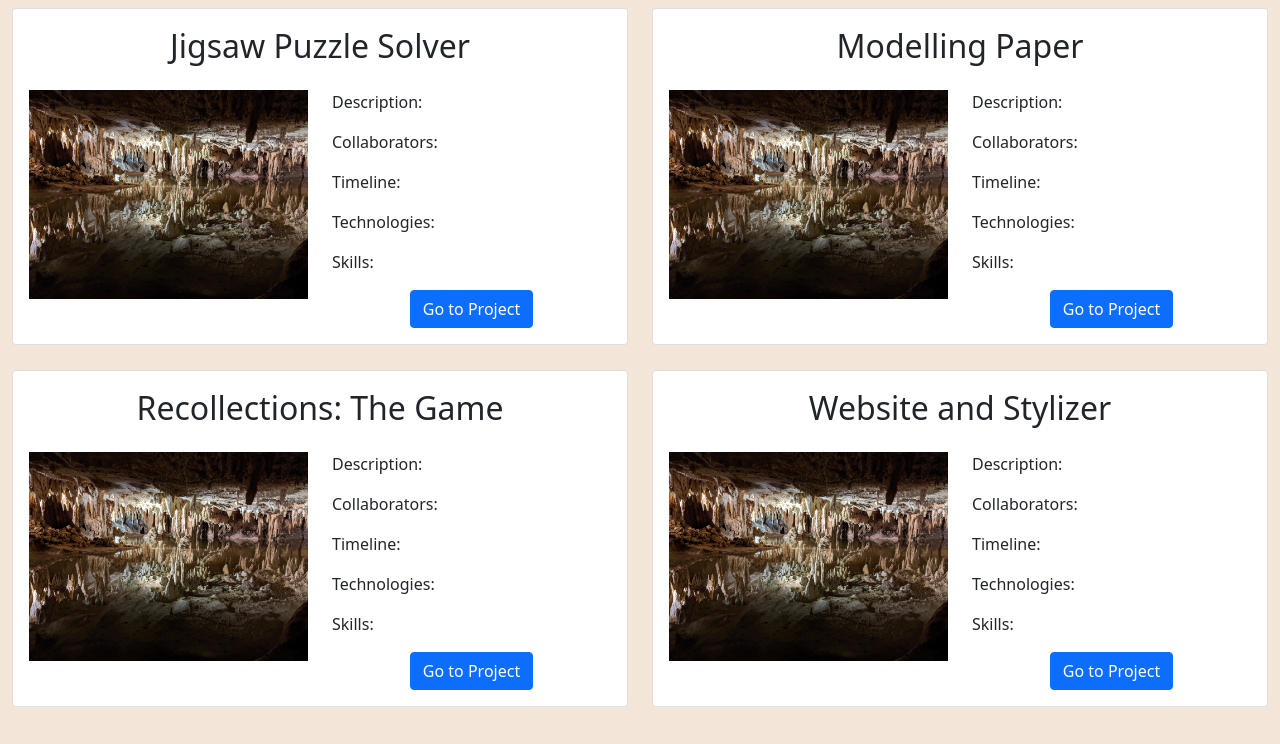
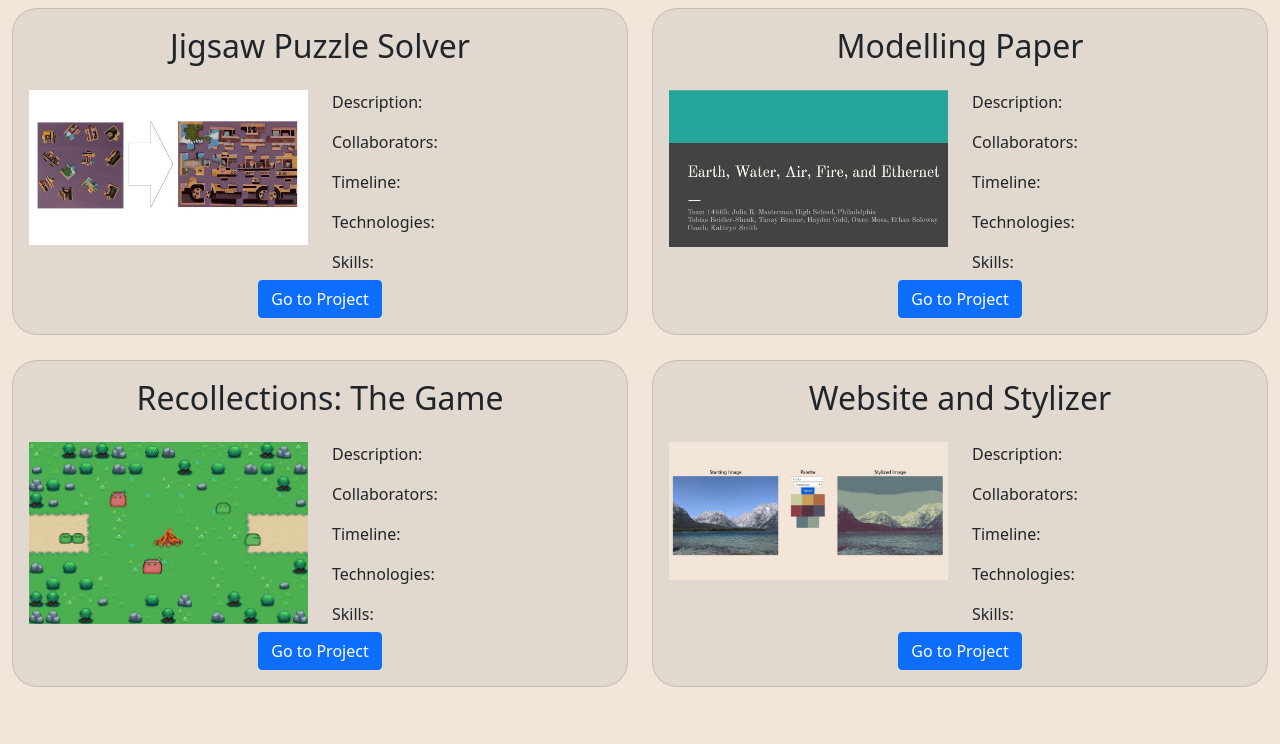
Before and after one commit to TBennur/website, a Flask app: page /projects in a window 1280 px wide. Shown: the part 56-800 px from the top of the page. Run offline with Flask 2, Linux system fonts and the light colour scheme; parts of the project's set-up code (start-up, migrations or seed data) failed here and were passed over; some libraries are stand-ins or nearby versions.

Commit message:
Projects Formatting and Images

```diff
--- a/website/static/css/overrides.css
+++ b/website/static/css/overrides.css
@@ -6,6 +6,12 @@
 
 .webpage-render {
     margin-top: 5%;
+    padding-bottom: 1%;
+}
+
+.project-card {
+    border-radius: 25px;
+    background-color: rgb(225, 216, 207)
 }
 
 .nav-opacity {
--- a/website/templates/projects.html
+++ b/website/templates/projects.html
@@ -11,12 +11,12 @@
     <div class = "container-fluid webpage-render">
       <div class="row">
         <div class="col-6">
-          <div class="card">
+          <div class="card project-card">
             <h2 class="card-title text-center" style="margin-top:3%"> Jigsaw Puzzle Solver </h2>
             <div class="card-body" style="flex-direction: row;">
               <div class="row">
                 <div class="col-6">
-                  <img class="card-img-left text-center" src="{{ url_for('static',     filename='defaultFiles/Images/cave.png') }}" style="width: 100%">
+                  <img class="card-img-left text-center" src="{{ url_for('static',     filename='defaultFiles/portfolioPictures/solverScreenshot.jpg') }}" style="width: 100%">
                 </div>
                 <div class="col-6">
                   <p class="card-text">Description:</p>
@@ -24,21 +24,21 @@
                   <p class="card-text">Timeline:</p>
                   <p class="card-text">Technologies:</p>
                   <p class="card-text">Skills:</p>
-                  <div class="text-center">
+                </div>
+                <div class = "text-center" style = "margin-top: 1%;">
                   <a href="#" class="btn btn-primary">Go to Project</a>
                 </div>
               </div>
             </div>
           </div>
         </div>
-        </div>
         <div class="col-6">
-          <div class="card">
+          <div class="card project-card">
             <h2 class="card-title text-center" style="margin-top:3%"> Modelling Paper </h2>
             <div class="card-body" style="flex-direction: row;">
               <div class="row">
                 <div class="col-6">
-                  <img class="card-img-left text-center" src="{{ url_for('static',     filename='defaultFiles/Images/cave.png') }}" style="width: 100%">
+                  <img class="card-img-left text-center" src="{{ url_for('static',     filename='defaultFiles/portfolioPictures/modellingScreenshot.jpg') }}" style="width: 100%">
                 </div>
                 <div class="col-6">
                   <p class="card-text">Description:</p>
@@ -46,9 +46,9 @@
                   <p class="card-text">Timeline:</p>
                   <p class="card-text">Technologies:</p>
                   <p class="card-text">Skills:</p>
-                  <div class="text-center">
+                </div>
+                <div class = "text-center" style = "margin-top: 1%;">
                   <a href="#" class="btn btn-primary">Go to Project</a>
-                  </div>
                 </div>
             </div>
             </div>
@@ -57,12 +57,12 @@
       </div>
       <div class="row" style="margin-top: 2%;">
         <div class="col-6">
-          <div class="card">
+          <div class="card project-card">
             <h2 class="card-title text-center" style="margin-top:3%"> Recollections: The Game </h2>
             <div class="card-body" style="flex-direction: row;">
               <div class="row">
                 <div class="col-6">
-                  <img class="card-img-left text-center" src="{{ url_for('static',     filename='defaultFiles/Images/cave.png') }}" style="width: 100%">
+                  <img class="card-img-left text-center" src="{{ url_for('static',     filename='defaultFiles/portfolioPictures/recollectionsScreenshot.jpg') }}" style="width: 100%">
                 </div>
                 <div class="col-6">
                   <p class="card-text">Description:</p>
@@ -70,21 +70,21 @@
                   <p class="card-text">Timeline:</p>
                   <p class="card-text">Technologies:</p>
                   <p class="card-text">Skills:</p>
-                  <div class="text-center">
+                </div>
+                <div class = "text-center" style = "margin-top: 1%;">
                   <a href="#" class="btn btn-primary">Go to Project</a>
                 </div>
             </div>
             </div>
           </div>
         </div>
-        </div>
         <div class="col-6">
-          <div class="card">
+          <div class="card project-card">
             <h2 class="card-title text-center" style="margin-top:3%"> Website and Stylizer </h2>
             <div class="card-body" style="flex-direction: row;">
               <div class="row">
                 <div class="col-6">
-                  <img class="card-img-left text-center" src="{{ url_for('static',     filename='defaultFiles/Images/cave.png') }}" style="width: 100%">
+                  <img class="card-img-left text-center" src="{{ url_for('static',     filename='defaultFiles/portfolioPictures/stylizerScreenshot.jpg') }}" style="width: 100%">
                 </div>
                 <div class="col-6">
                   <p class="card-text">Description:</p>
@@ -92,9 +92,9 @@
                   <p class="card-text">Timeline:</p>
                   <p class="card-text">Technologies:</p>
                   <p class="card-text">Skills:</p>
-                  <div class="text-center">
+                </div>
+                <div class="text-center" style = "margin-top: 1%;">
                   <a href="#" class="btn btn-primary">Go to Project</a>
-                  </div>
                 </div>
             </div>
             </div>
```
Also changed, not shown: website/static/defaultFiles/portfolioPictures/modellingScreenshot.jpg (added), website/static/defaultFiles/portfolioPictures/recollectionsScreenshot.jpg (added), website/static/defaultFiles/portfolioPictures/solverScreenshot.jpg (added), website/static/defaultFiles/portfolioPictures/stylizerScreenshot.jpg (added). Lines whose indentation alone changed are shown as unchanged.
